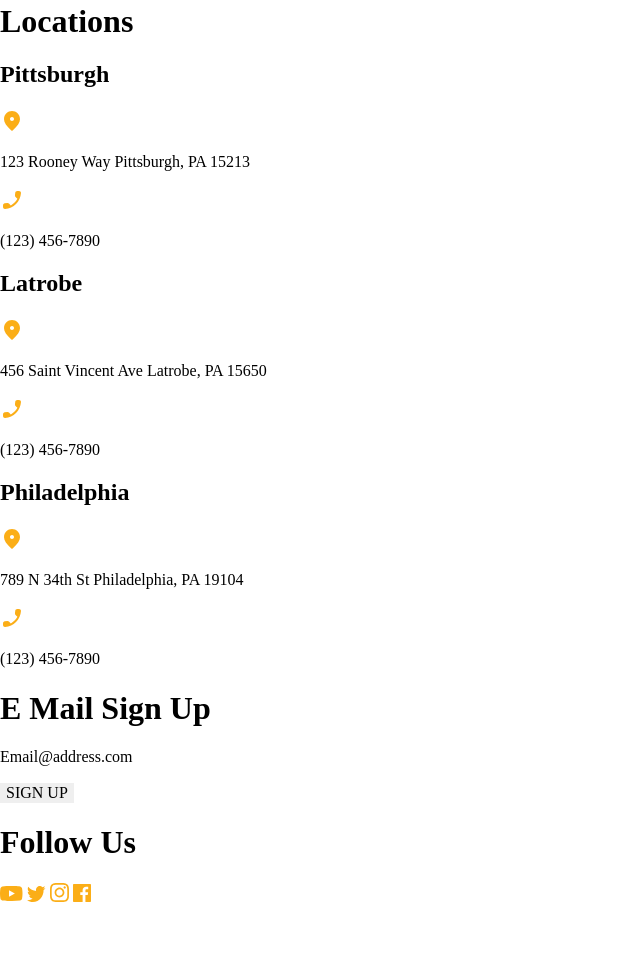
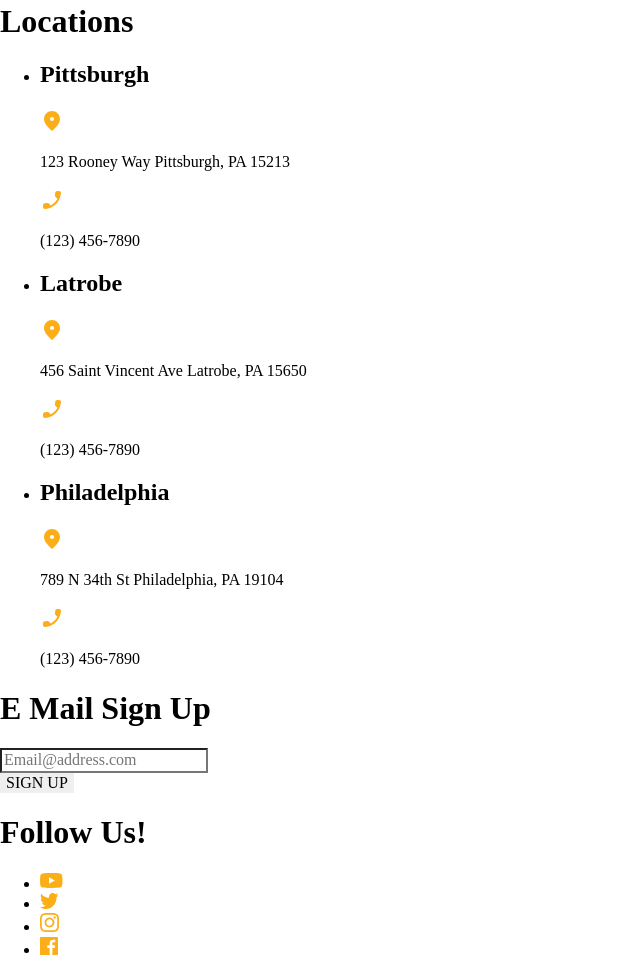
Before and after one commit to joeygeardino/Homework-repos, a website: page deploy/index.html in a window 1280 px wide. Shown: the part 4778-5753 px from the top of the page, without its empty margins (0-640 px from the left). Before the commit the page ends 5684 px from the top, so only its background shows below. Drawn offline with Linux system fonts and the light colour scheme.

Commit message:
fixed footer

```diff
--- a/deploy/index.html
+++ b/deploy/index.html
@@ -101,40 +101,52 @@
                             </ul>
                         </section>
     <footer>
-                                <aside>
+                                <section>
                                     <h1>Locations</h1>
+                                    <ul>
+                                        <li>
                                             <h2>Pittsburgh</h2>
                                             <img src="img/footer icons/place.svg" alt="place icon">
                                             <p>123 Rooney Way Pittsburgh, PA 15213</p>
                                             <img src="img/footer icons/phone.svg" alt="phone icon">
                                             <p>(123) 456-7890</p>
+                                        </li>
 
+                                        <li>
                                             <h2>Latrobe</h2>
                                             <img src="img/footer icons/place.svg" alt="place icon">
                                             <p>456 Saint Vincent Ave Latrobe, PA 15650</p>
                                             <img src="img/footer icons/phone.svg" alt="phone icon">
                                             <p>(123) 456-7890</p>
+                                        </li>
 
+                                        <li>
                                             <h2>Philadelphia</h2>
                                             <img src="img/footer icons/place.svg" alt="place icon">
                                             <p>789 N 34th St Philadelphia, PA 19104</p>
                                             <img src="img/footer icons/phone.svg" alt="phone icon">
                                             <p>(123) 456-7890</p>
-                                 </aside>
+                                        </li>
+                                    </ul>
+                                </section>
 
-                                 <aside>
+                                <section>
                                     <h1>E Mail Sign Up</h1>
-                                     <p>Email@address.com</p>
+                                    <form action="#">
+                                        <input type="text" placeholder="Email@address.com">
+                                    </form>
                                     <button>SIGN UP</button>
-                                 </aside>
+                                </section>
 
-                                 <aside>
-                                     <h1>Follow Us</h1>
-                                     <img src="img/footer icons/youtube.svg" alt="youtube">
-                                     <img src="img/footer icons/vector.svg" alt="twitter">
-                                     <img src="img/footer icons/instagram.svg" alt="instagram">
-                                     <img src="img/footer icons/facebook.svg" alt="facebook">
-                                 </aside>
+                                <section>
+                                    <h1>Follow Us!</h1>
+                                    <ul>
+                                        <li><img src="img/footer icons/youtube.svg" alt="youtube"></li>
+                                        <li><img src="img/footer icons/vector.svg" alt="twitter"></li>
+                                        <li><img src="img/footer icons/instagram.svg" alt="instagram"></li>
+                                        <li><img src="img/footer icons/facebook.svg" alt="facebook"></li>
+                                    </ul>
+                                </section>
                              </footer>
 </body>
 
```
Also changed, not shown: 1 other file. Lines whose indentation alone changed are shown as unchanged.
